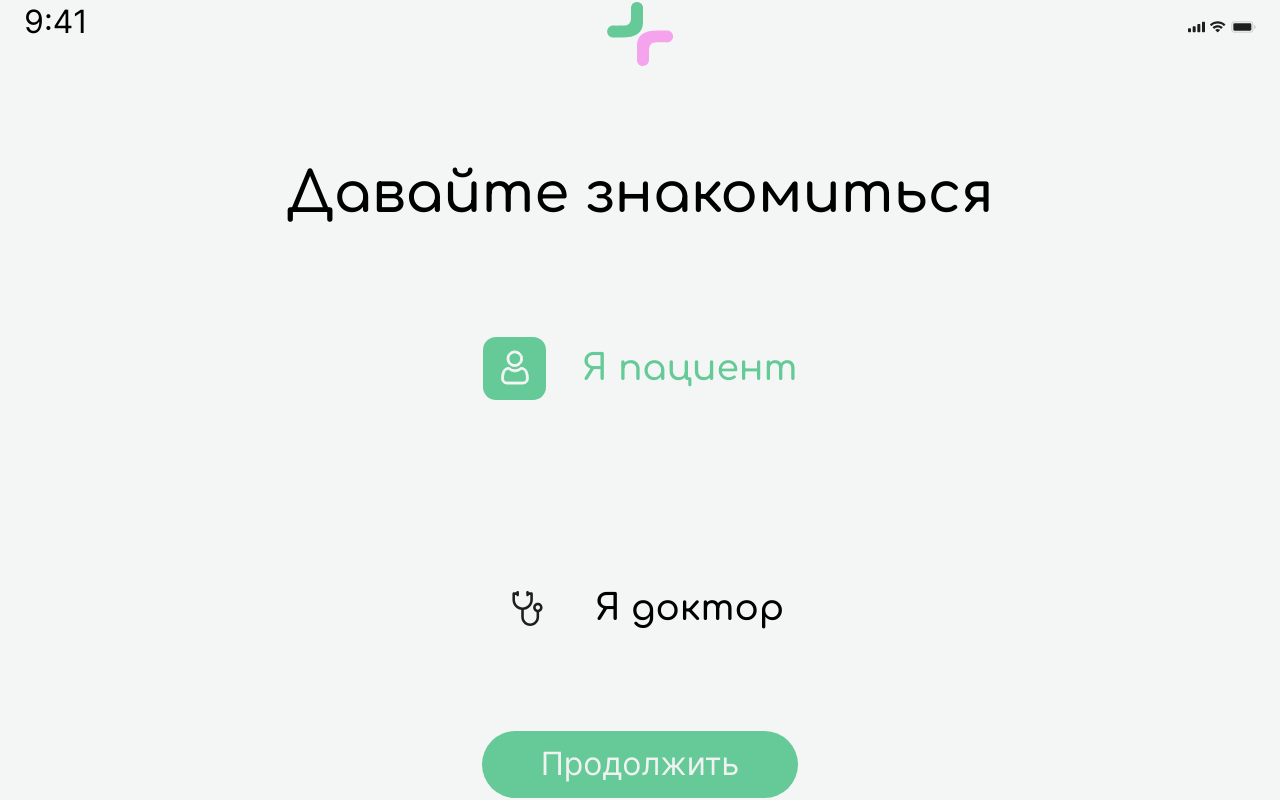
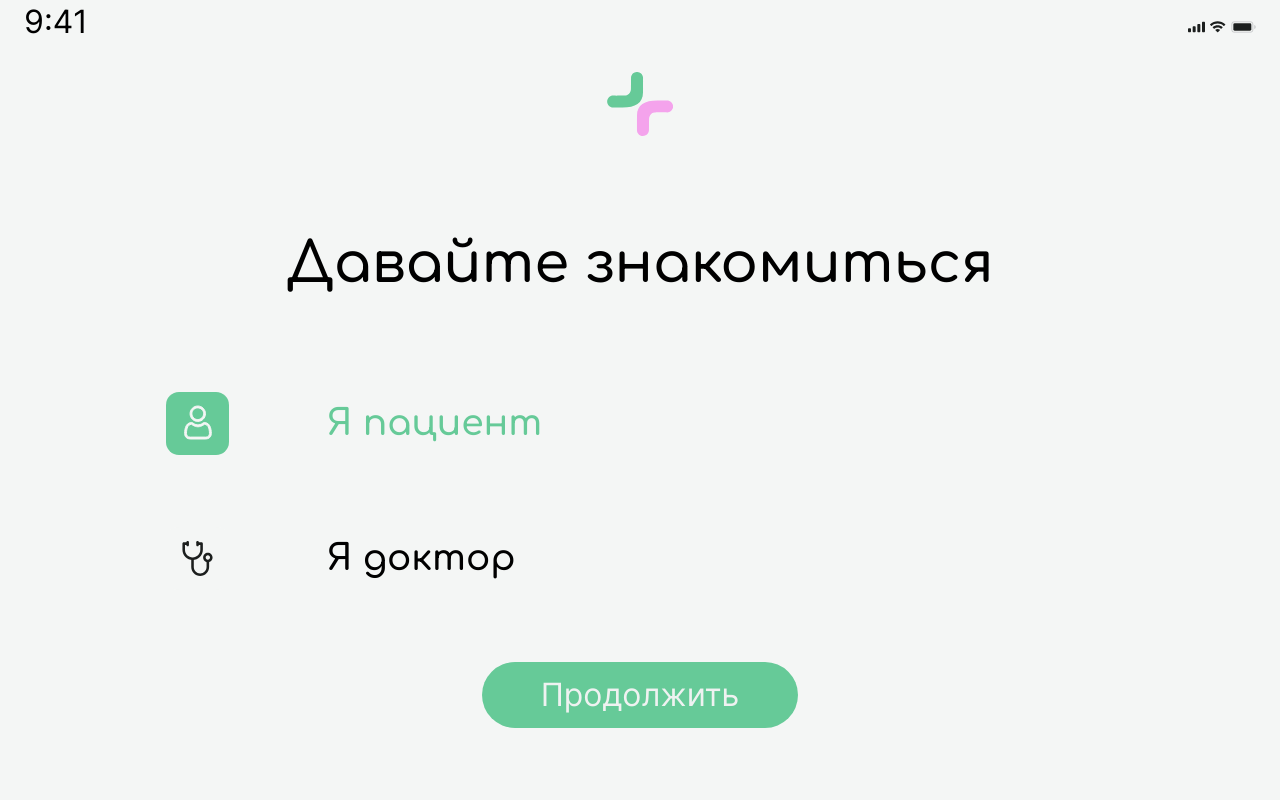
Before and after one commit to europress/portfolio-clinic, a website: page src/html/acquaintance.html in a window 1280 px wide. Drawn offline with nearby package versions, Linux system fonts and the light colour scheme; files that its build step writes are made by us from their sources; files whose address does not match are found by name.

Commit message:
acquaint

```diff
--- a/gulp/version.json
+++ b/gulp/version.json
@@ -1,3 +1,3 @@
 {
-    "main": "20230918101054"
+    "main": "20230919051504"
 }
--- a/src/css/_acquaintance.sass
+++ b/src/css/_acquaintance.sass
@@ -1,9 +1,10 @@
 @import ./mixins/_mix_blocks
 @import ./settings/_colors
+@import ./settings/_variables
+
 
 .acquaintance
 	@include box-flex-evenly(column, 100%, 100%)
-	// margin-top: calc($--header-heigth + $--dim-default-margin * 4)
 
 	& h1
 		margin-top: calc($--dim-default-margin * 4)
@@ -13,20 +14,40 @@
 
 	& section
 		text-align: center
+		width: 80%
 
 .select_role
-	width: 100%
-	// margin-top: calc($--dim-default-margin * 2)
-	cursor: pointer
+	@include box-flex-center(column, auto, 80%)
+	gap: $--dim-default-gap
+	margin-top: calc($--dim-default-margin * 4)
 
 	&__item
-		@include box-flex-center(row, 7.5rem, 100%)
-		gap: $--dim-default-gap / 2
+		width: 100%
+		height: 2rem
+		@include box-flex-start(row, 63px, 100%)
+		padding-left: 5rem
+		background-position: center
+		cursor: pointer
+
+		& h2
+			text-align: center
+
+	&__item:has(> input[type="radio"][value="patient"])
+		background: url('../assets/img/svgIcons/icon_patient.svg') no-repeat 0 center
+
+	&__item:has(> input[type="radio"][value="doctor"])
+		background: url('../assets/img/svgIcons/icon_doctor.svg') no-repeat 0 center
+
+	&__item:has(> input[type="radio"][value="patient"]:checked)
+		background: url('../assets/img/svgIcons/icon_patient_selected.svg') no-repeat 0 center
+
+	&__item:has(> input[type="radio"][value="doctor"]:checked)
+		background: url('../assets/img/svgIcons/icon_doctor_selected.svg') no-repeat 0 center
 
 	& input[type="radio"]
 		appearance: none
 		margin: 0
 		display: none
 
-		&:checked ~ h2, &:checked ~ img
+		&:checked ~ h2
 			color: $--th-light-link-active
--- a/src/html/partials/acquaintance_first.html
+++ b/src/html/partials/acquaintance_first.html
@@ -10,13 +10,13 @@
 
         <div class="select_role">
             <label class="select_role__item">
-                <input name="whoiam" type="radio" value="pacient" checked>
-                <img src="../../assets/img/svgIcons/Icon_patient_selected.svg">
+                <input name="whoiam" type="radio" value="patient" checked>
+                <!-- <img src="../../assets/img/svgIcons/Icon_patient_selected.svg"> -->
                 <h2>Я пациент</h2>
             </label>
             <label class="select_role__item">
                 <input name="whoiam" type="radio" value="doctor">
-                <img src="../../assets/img/svgIcons/icon_doctor.svg">
+                <!-- <img src="../../assets/img/svgIcons/icon_doctor.svg"> -->
                 <h2>Я доктор</h2>
             </label>
         </div>
```
Also changed, not shown: src/assets/img/svgIcons/icon_patient.svg (renamed from src/assets/img/svgIcons/Icon_patient.svg), src/assets/img/svgIcons/icon_patient_selected.svg (renamed from src/assets/img/svgIcons/Icon_patient_selected.svg).
